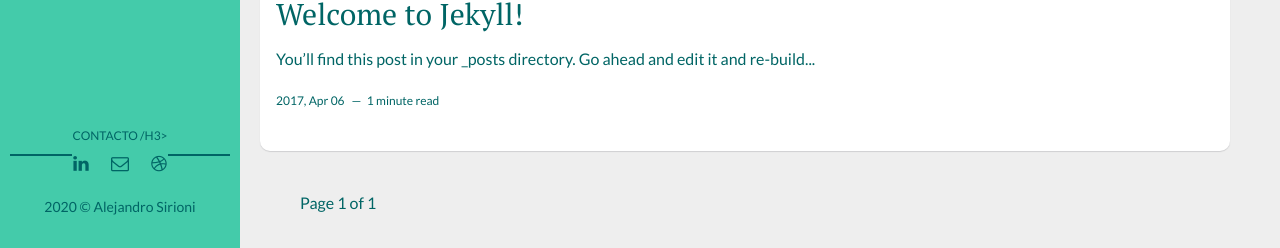
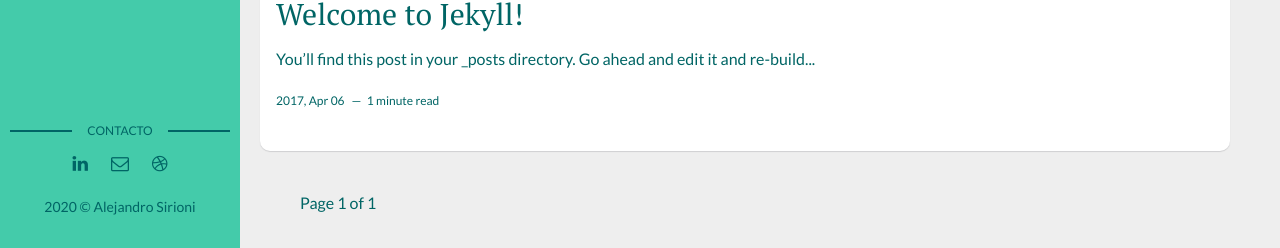
Before and after one commit to alesirioni/alesirioni.github.io, a Jekyll site: the page built from index.html, in a window 1280 px wide and 1296 px high. Shown: the part 1045-1293 px from the top of the window. Built offline with Jekyll 4.4.1, drawn with Linux system fonts in a browser that asks for light colours; the list of posts is cut into pages by our own code.

Commit message:
Update main.html

```diff
--- a/_layouts/main.html
+++ b/_layouts/main.html
@@ -14,7 +14,7 @@ layout: default
   </header> <!-- End Header -->
   <footer>
     <section class="contact">
-      <h3 class="contact-title"> Contacto /h3>
+      <h3 class="contact-title"> Contacto </h3>
       <ul>
         {% if site.social-linkedin %}
           <li class="linkedin"><a href="https://in.linkedin.com/in/{{site.social-linkedin}}" target="_blank"><i class="fa fa-linkedin"></i></a></li>
```
